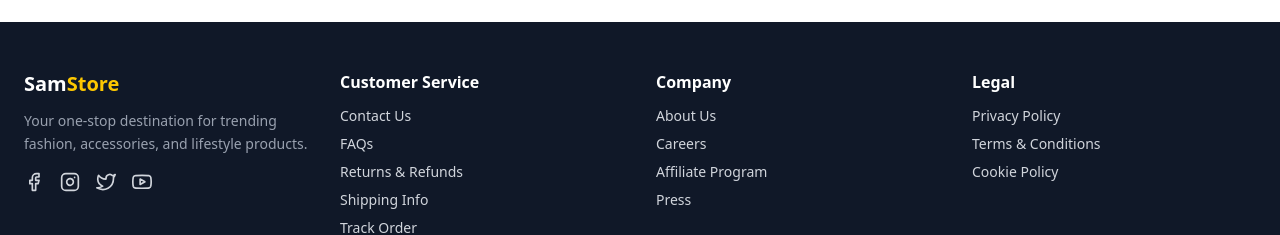
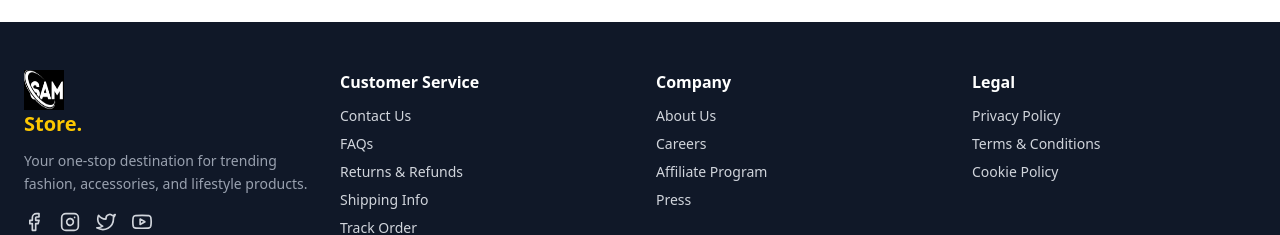
Before and after one commit to Mdsamir92/Sam-Store, a Next.js app: page / in a window 1280 px wide. Shown: the part 918-1153 px from the top of the page. Built offline with nearby package versions, Linux system fonts and the light colour scheme; no server answers; the database is empty.

Commit message:
Update Footer.tsx

```diff
--- a/app/components/Footer.tsx
+++ b/app/components/Footer.tsx
@@ -10,7 +10,8 @@ export default function Footer() {
           {/* BRAND */}
           <div>
             <h2 className="text-xl font-bold text-white mb-3">
-              Sam<span className="text-yellow-400">Store</span>
+              <img src="/sam-logo.jpg" alt="" className="h-10 w-10" />
+              <span className="text-yellow-400">Store.</span>
             </h2>
             <p className="text-sm text-gray-400 leading-relaxed">
               Your one-stop destination for trending fashion, accessories, and
```
